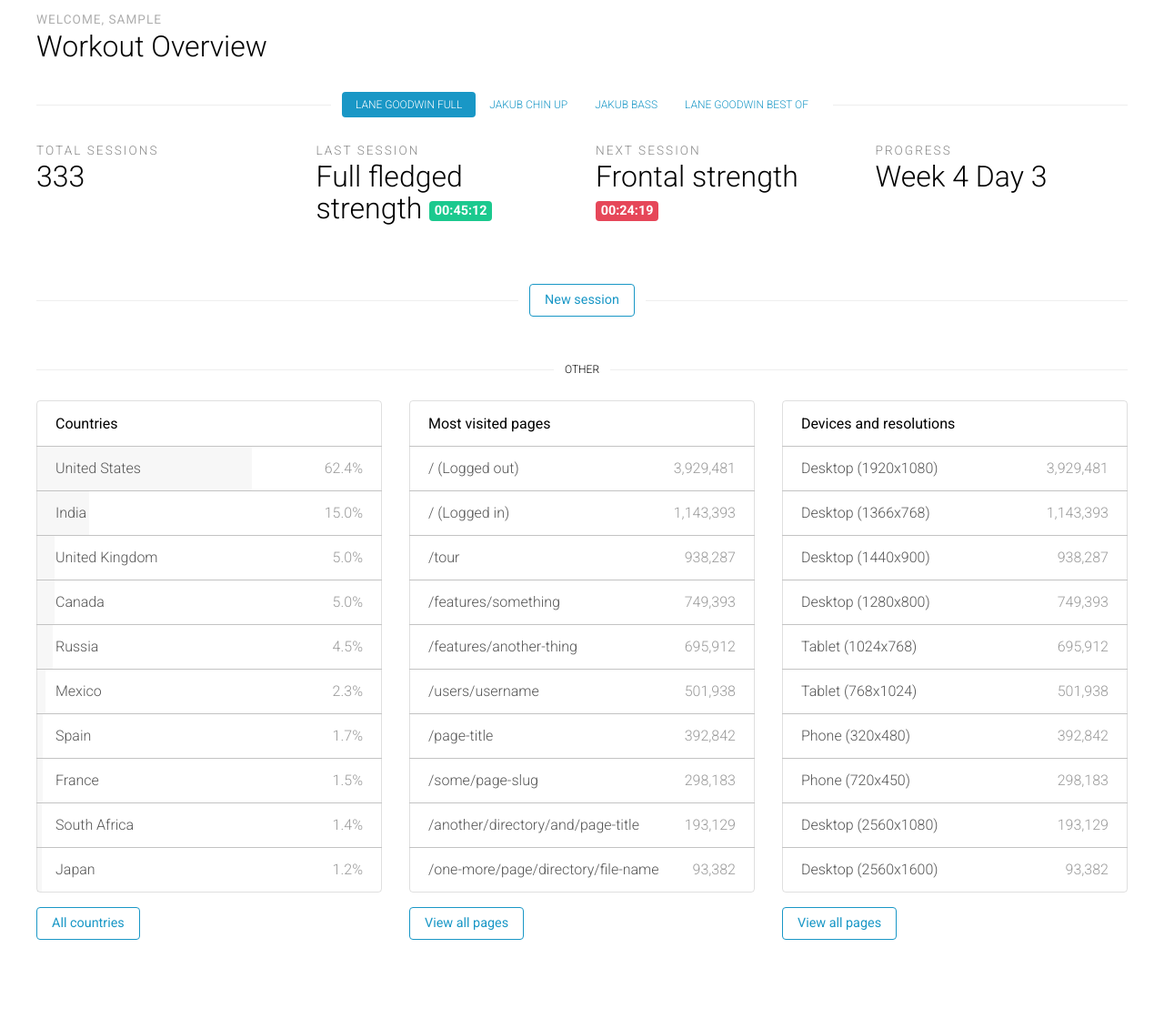
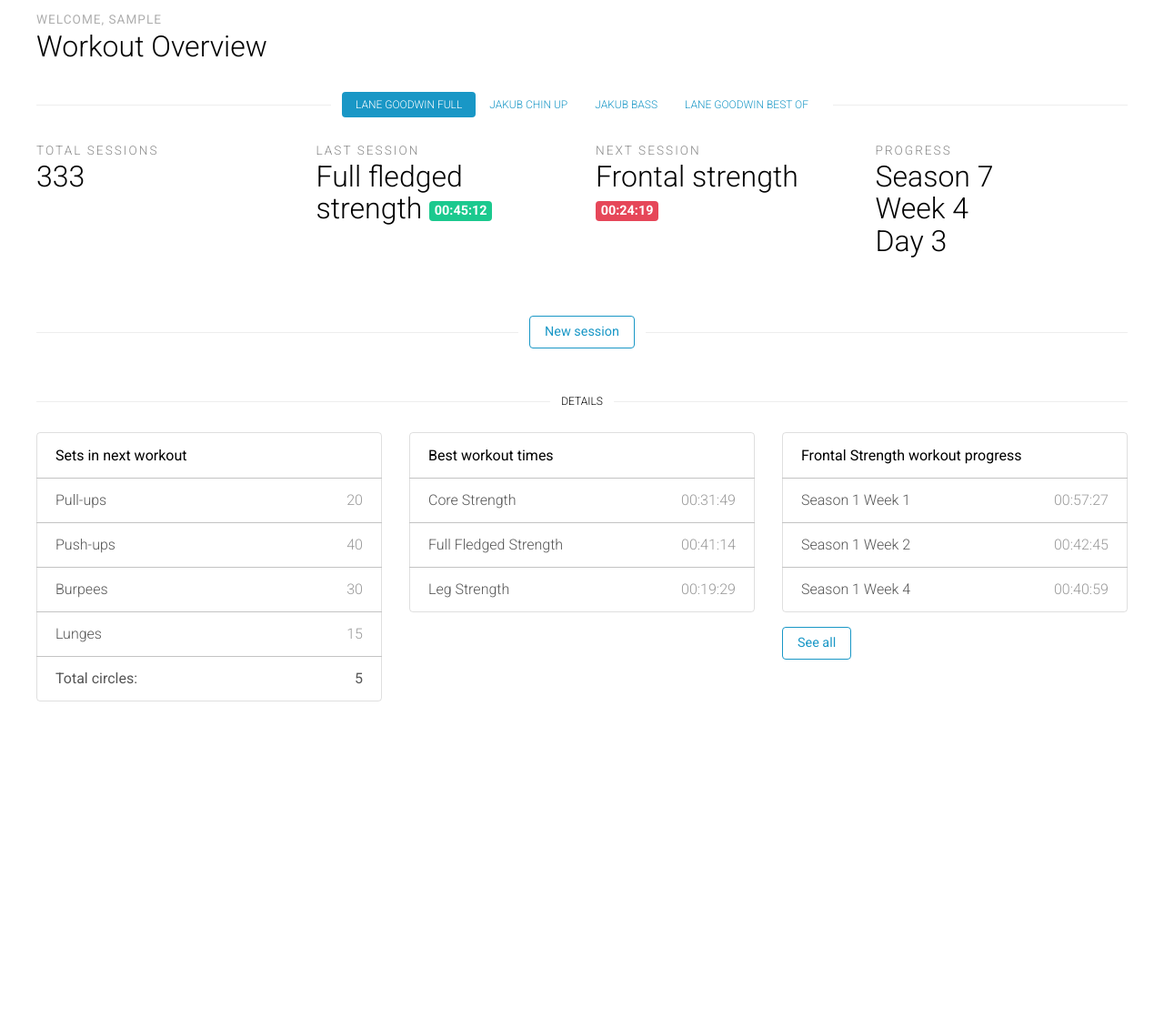
Before and after one commit to jakub-sdlk/WSO, a Flask app: page /stats/ in a window 1280 px wide. Shown: the part 59-1190 px from the top of the page at 91% size. After the commit the page ends 830 px from the top, so only its background shows below. Run offline with Flask 3, Linux system fonts and the light colour scheme; the visitor is signed in with stand-in values (Sample User, id 1); some libraries are stand-ins or nearby versions.

Commit message:
finish overview layout

```diff
--- a/src/stats/templates/overview.html
+++ b/src/stats/templates/overview.html
@@ -137,7 +137,13 @@
           <div class="p-a">
             <span class="statcard-desc">Progress</span>
             <h2 class="statcard-number">
-              Week 4 Day 3
+              Season 7
+            </h2>
+            <h2 class="statcard-number">
+             Week 4
+            </h2>
+            <h2 class="statcard-number">
+              Day 3
             </h2>
           </div>
         </div>
@@ -213,196 +219,90 @@
 </div>
 
 <div class="hr-divider mt-5 mb-4">
-  <h3 class="hr-divider-content hr-divider-heading">Other</h3>
+  <h3 class="hr-divider-content hr-divider-heading">Details</h3>
 </div>
 
 <div class="row">
   <div class="col-lg-4 mb-5">
     <div class="list-group mb-3">
       <h6 class="list-group-header">
-        Countries
+        Sets in next workout
       </h6>
 
       <a class="list-group-item list-group-item-action justify-content-between" href="#">
-          <span class="list-group-progress" style="width: 62.4%;"></span>
-          <span>United States</span>
-          <span class="text-muted">62.4%</span>
+        <span>Pull-ups</span>
+        <span class="text-muted">20</span>
       </a>
 
       <a class="list-group-item list-group-item-action justify-content-between" href="#">
-          <span class="list-group-progress" style="width: 15.0%;"></span>
-          <span>India</span>
-          <span class="text-muted">15.0%</span>
+        <span>Push-ups</span>
+        <span class="text-muted">40</span>
       </a>
 
       <a class="list-group-item list-group-item-action justify-content-between" href="#">
-          <span class="list-group-progress" style="width: 5.0%;"></span>
-          <span>United Kingdom</span>
-          <span class="text-muted">5.0%</span>
+        <span>Burpees</span>
+        <span class="text-muted">30</span>
       </a>
 
       <a class="list-group-item list-group-item-action justify-content-between" href="#">
-          <span class="list-group-progress" style="width: 5.0%;"></span>
-          <span>Canada</span>
-          <span class="text-muted">5.0%</span>
+        <span>Lunges</span>
+        <span class="text-muted">15</span>
       </a>
 
       <a class="list-group-item list-group-item-action justify-content-between" href="#">
-          <span class="list-group-progress" style="width: 4.5%;"></span>
-          <span>Russia</span>
-          <span class="text-muted">4.5%</span>
+        <span class="font-weight-normal">Total circles:</span>
+        <span class="font-weight-normal">5</span>
+      </a>
+
+    </div>
+  </div>
+
+  <div class="col-lg-4 mb-5">
+    <div class="list-group mb-3">
+      <h6 class="list-group-header">
+        Best workout times
+      </h6>
+
+        <a class="list-group-item list-group-item-action justify-content-between" href="#">
+          <span>Core Strength</span>
+          <span class="text-muted">00:31:49</span>
         </a>
 
         <a class="list-group-item list-group-item-action justify-content-between" href="#">
-          <span class="list-group-progress" style="width: 2.3%;"></span>
-          <span>Mexico</span>
-          <span class="text-muted">2.3%</span>
+          <span>Full Fledged Strength</span>
+          <span class="text-muted">00:41:14</span>
         </a>
 
         <a class="list-group-item list-group-item-action justify-content-between" href="#">
-          <span class="list-group-progress" style="width: 1.7%;"></span>
-          <span>Spain</span>
-          <span class="text-muted">1.7%</span>
+          <span>Leg Strength</span>
+          <span class="text-muted">00:19:29</span>
+        </a>
+    </div>
+  </div>
+
+  <div class="col-lg-4 mb-5">
+    <div class="list-group mb-3">
+      <h6 class="list-group-header">
+        Frontal Strength workout progress
+      </h6>
+
+        <a class="list-group-item list-group-item-action justify-content-between" href="#">
+          <span>Season 1 Week 1</span>
+          <span class="text-muted">00:57:27</span>
         </a>
 
         <a class="list-group-item list-group-item-action justify-content-between" href="#">
-          <span class="list-group-progress" style="width: 1.5%;"></span>
-          <span>France</span>
-          <span class="text-muted">1.5%</span>
+          <span>Season 1 Week 2</span>
+          <span class="text-muted">00:42:45</span>
         </a>
 
         <a class="list-group-item list-group-item-action justify-content-between" href="#">
-          <span class="list-group-progress" style="width: 1.4%;"></span>
-          <span>South Africa</span>
-          <span class="text-muted">1.4%</span>
-        </a>
-
-        <a class="list-group-item list-group-item-action justify-content-between" href="#">
-          <span class="list-group-progress" style="width: 1.2%;"></span>
-          <span>Japan</span>
-          <span class="text-muted">1.2%</span>
+          <span>Season 1 Week 4</span>
+          <span class="text-muted">00:40:59</span>
         </a>
 
     </div>
-    <a href="#" class="btn btn-outline-primary px-3">All countries</a>
-  </div>
-  <div class="col-lg-4 mb-5">
-    <div class="list-group mb-3">
-      <h6 class="list-group-header">
-        Most visited pages
-      </h6>
-
-        <a class="list-group-item list-group-item-action justify-content-between" href="#">
-          <span>/ (Logged out)</span>
-          <span class="text-muted">3,929,481</span>
-        </a>
-
-        <a class="list-group-item list-group-item-action justify-content-between" href="#">
-          <span>/ (Logged in)</span>
-          <span class="text-muted">1,143,393</span>
-        </a>
-
-        <a class="list-group-item list-group-item-action justify-content-between" href="#">
-          <span>/tour</span>
-          <span class="text-muted">938,287</span>
-        </a>
-
-        <a class="list-group-item list-group-item-action justify-content-between" href="#">
-          <span>/features/something</span>
-          <span class="text-muted">749,393</span>
-        </a>
-
-        <a class="list-group-item list-group-item-action justify-content-between" href="#">
-          <span>/features/another-thing</span>
-          <span class="text-muted">695,912</span>
-        </a>
-
-        <a class="list-group-item list-group-item-action justify-content-between" href="#">
-          <span>/users/username</span>
-          <span class="text-muted">501,938</span>
-        </a>
-
-        <a class="list-group-item list-group-item-action justify-content-between" href="#">
-          <span>/page-title</span>
-          <span class="text-muted">392,842</span>
-        </a>
-
-        <a class="list-group-item list-group-item-action justify-content-between" href="#">
-          <span>/some/page-slug</span>
-          <span class="text-muted">298,183</span>
-        </a>
-
-        <a class="list-group-item list-group-item-action justify-content-between" href="#">
-          <span>/another/directory/and/page-title</span>
-          <span class="text-muted">193,129</span>
-        </a>
-
-        <a class="list-group-item list-group-item-action justify-content-between" href="#">
-          <span>/one-more/page/directory/file-name</span>
-          <span class="text-muted">93,382</span>
-        </a>
-
-    </div>
-    <a href="#" class="btn btn-outline-primary px-3">View all pages</a>
-  </div>
-  <div class="col-lg-4 mb-5">
-    <div class="list-group mb-3">
-      <h6 class="list-group-header">
-        Devices and resolutions
-      </h6>
-
-        <a class="list-group-item list-group-item-action justify-content-between" href="#">
-          <span>Desktop (1920x1080)</span>
-          <span class="text-muted">3,929,481</span>
-        </a>
-
-        <a class="list-group-item list-group-item-action justify-content-between" href="#">
-          <span>Desktop (1366x768)</span>
-          <span class="text-muted">1,143,393</span>
-        </a>
-
-        <a class="list-group-item list-group-item-action justify-content-between" href="#">
-          <span>Desktop (1440x900)</span>
-          <span class="text-muted">938,287</span>
-        </a>
-
-        <a class="list-group-item list-group-item-action justify-content-between" href="#">
-          <span>Desktop (1280x800)</span>
-          <span class="text-muted">749,393</span>
-        </a>
-
-        <a class="list-group-item list-group-item-action justify-content-between" href="#">
-          <span>Tablet (1024x768)</span>
-          <span class="text-muted">695,912</span>
-        </a>
-
-        <a class="list-group-item list-group-item-action justify-content-between" href="#">
-          <span>Tablet (768x1024)</span>
-          <span class="text-muted">501,938</span>
-        </a>
-
-        <a class="list-group-item list-group-item-action justify-content-between" href="#">
-          <span>Phone (320x480)</span>
-          <span class="text-muted">392,842</span>
-        </a>
-
-        <a class="list-group-item list-group-item-action justify-content-between" href="#">
-          <span>Phone (720x450)</span>
-          <span class="text-muted">298,183</span>
-        </a>
-
-        <a class="list-group-item list-group-item-action justify-content-between" href="#">
-          <span>Desktop (2560x1080)</span>
-          <span class="text-muted">193,129</span>
-        </a>
-
-        <a class="list-group-item list-group-item-action justify-content-between" href="#">
-          <span>Desktop (2560x1600)</span>
-          <span class="text-muted">93,382</span>
-        </a>
-
-    </div>
-    <a href="#" class="btn btn-outline-primary px-3">View all pages</a>
+    <a href="#" class="btn btn-outline-primary px-3">See all</a>
   </div>
 </div>
 
```
Lines whose indentation alone changed are shown as unchanged.
